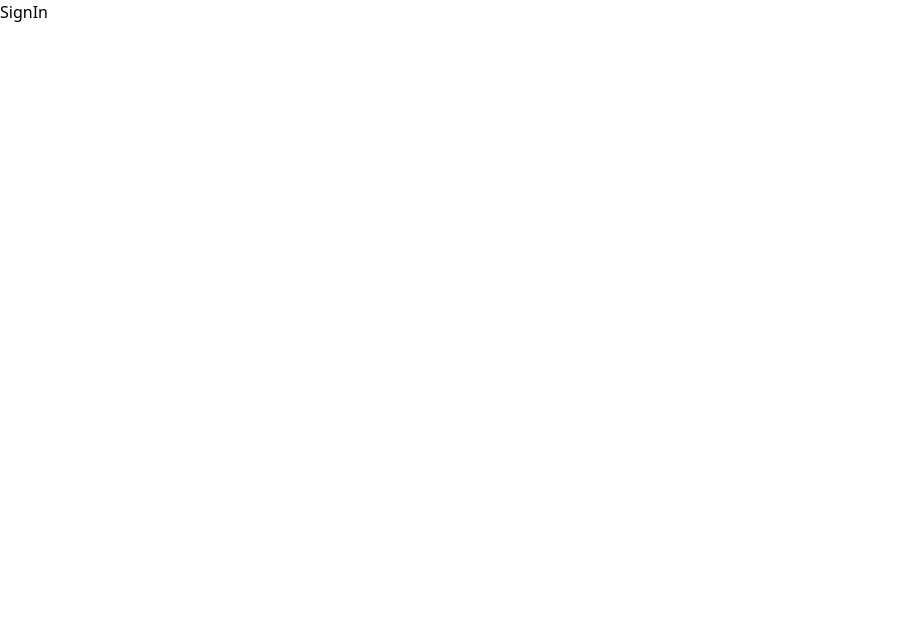
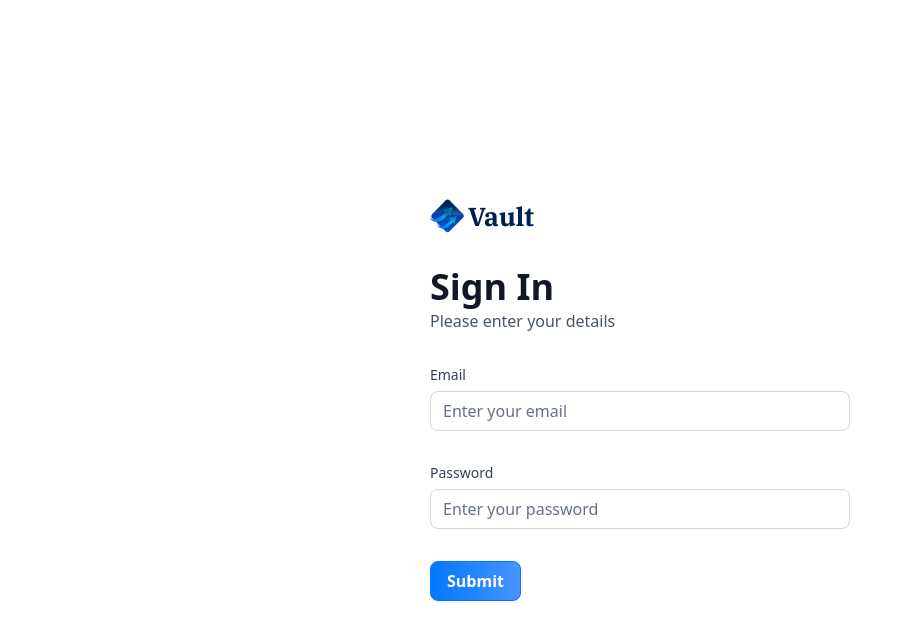
Before and after one commit to Ahtasham-ul-haq/vault, a Next.js app: page /sign-in in a window 1280 px wide. Shown: the top 640 px of the page, without its empty margins (0-912 px from the left). Built offline with nearby package versions, Linux system fonts and the light colour scheme.

Commit message:
implement login page

```diff
--- a/app/(auth)/sign-in/page.tsx
+++ b/app/(auth)/sign-in/page.tsx
@@ -1,9 +1,12 @@
-import React from 'react'
+import AuthForm from "@/components/AuthForm";
+import React from "react";
 
 const SignIn = () => {
   return (
-    <div>SignIn</div>
-  )
-}
+    <section className="flex-center size-full max-sm:px-6">
+      <AuthForm type="sign-in" />
+    </section>
+  );
+};
 
-export default SignIn
+export default SignIn;
--- a/app/(auth)/sign-up/page.tsx
+++ b/app/(auth)/sign-up/page.tsx
@@ -1,9 +1,12 @@
-import React from 'react'
+import AuthForm from "@/components/AuthForm";
+import React from "react";
 
 const SignUp = () => {
   return (
-    <div>SignUp</div>
-  )
-}
+    <section className="flex-center size-full max-sm:px-6">
+      <AuthForm type="Sign-up" />
+    </section>
+  );
+};
 
-export default SignUp
+export default SignUp;
--- /dev/null
+++ b/components/AuthForm.tsx
@@ -0,0 +1,123 @@
+"use client";
+
+import Image from "next/image";
+import Link from "next/link";
+import React, { useState } from "react";
+
+import { z } from "zod";
+import { zodResolver } from "@hookform/resolvers/zod";
+import { useForm } from "react-hook-form";
+
+import { Button } from "@/components/ui/button";
+import {
+  Form,
+  FormControl,
+  FormDescription,
+  FormField,
+  FormItem,
+  FormLabel,
+  FormMessage,
+} from "@/components/ui/form";
+import { Input } from "@/components/ui/input";
+
+const formSchema = z.object({
+  email: z.string().email(),
+  password: z.string().min(8),
+});
+
+const AuthForm = ({ type }: { type: string }) => {
+  const [user, setUser] = useState(null);
+
+  // 1. Define your form.
+  const form = useForm<z.infer<typeof formSchema>>({
+    resolver: zodResolver(formSchema),
+    defaultValues: {
+      email: "",
+      password: "",
+    },
+  });
+  // 2. Define a submit handler.
+  function onSubmit(values: z.infer<typeof formSchema>) {
+    // Do something with the form values.
+    // ✅ This will be type-safe and validated.
+    console.log(values);
+  }
+
+  return (
+    <section className="auth-form">
+      <header className="flex flex-col gap-5 md:gap-8">
+        <Link href={`/`} className="flex cursor-pointer items-center gap-1">
+          <Image src={`/icons/logo.svg`} width={34} height={34} alt="logo" />
+          <h1 className="text-26 font-ibm-plex-serif font-bold text-black-1">
+            Vault
+          </h1>
+        </Link>
+
+        <div className="flex flex-col gap-1 md:gap-3">
+          <h1 className="text-24 lg:text-36 font-semibold text-gray-900">
+            {user ? "Link Account" : type === "sign-in" ? "Sign In" : "Sign Up"}
+            <p className="text-16 font-normal text-gray-600">
+              {user
+                ? "Link your account to get started"
+                : "Please enter your details"}
+            </p>
+          </h1>
+        </div>
+      </header>
+      {user ? (
+        <div className="flex flex-col gap-4">{/* plaidLink */}</div>
+      ) : (
+        <>
+          <Form {...form}>
+            <form onSubmit={form.handleSubmit(onSubmit)} className="space-y-8">
+              <FormField
+                control={form.control}
+                name="email"
+                render={({ field }) => (
+                  <div className="form-item">
+                    <FormLabel className="form-label">Email</FormLabel>
+                    <div className="flex w-full flex-col">
+                      <FormControl>
+                        <Input
+                          placeholder="Enter your email"
+                          className="input-class"
+                          {...field}
+                        />
+                      </FormControl>
+                      <FormMessage className="form-message mt-2" />
+                    </div>
+                  </div>
+                )}
+              />
+              <FormField
+                control={form.control}
+                name="password"
+                render={({ field }) => (
+                  <div className="form-item">
+                    <FormLabel className="form-label">Password</FormLabel>
+                    <div className="flex w-full flex-col">
+                      <FormControl>
+                        <Input
+                          placeholder="Enter your password"
+                          className="input-class"
+                          type="password"
+                          {...field}
+                        />
+                      </FormControl>
+                      <FormMessage className="form-message mt-2" />
+                    </div>
+                  </div>
+                )}
+              />
+              <Button type="submit" className="form-btn">
+                Submit
+              </Button>
+            </form>
+          </Form>
+        </>
+      )}
+    </section>
+  );
+};
+
+export default AuthForm;
--- /dev/null
+++ b/components/ui/form.tsx
@@ -0,0 +1,176 @@
+import * as React from "react"
+import * as LabelPrimitive from "@radix-ui/react-label"
+import { Slot } from "@radix-ui/react-slot"
+import {
+  Controller,
+  ControllerProps,
+  FieldPath,
+  FieldValues,
+  FormProvider,
+  useFormContext,
+} from "react-hook-form"
+
+import { cn } from "@/lib/utils"
+import { Label } from "@/components/ui/label"
+
+const Form = FormProvider
+
+type FormFieldContextValue<
+  TFieldValues extends FieldValues = FieldValues,
+  TName extends FieldPath<TFieldValues> = FieldPath<TFieldValues>
+> = {
+  name: TName
+}
+
+const FormFieldContext = React.createContext<FormFieldContextValue>(
+  {} as FormFieldContextValue
+)
+
+const FormField = <
+  TFieldValues extends FieldValues = FieldValues,
+  TName extends FieldPath<TFieldValues> = FieldPath<TFieldValues>
+>({
+  ...props
+}: ControllerProps<TFieldValues, TName>) => {
+  return (
+    <FormFieldContext.Provider value={{ name: props.name }}>
+      <Controller {...props} />
+    </FormFieldContext.Provider>
+  )
+}
+
+const useFormField = () => {
+  const fieldContext = React.useContext(FormFieldContext)
+  const itemContext = React.useContext(FormItemContext)
+  const { getFieldState, formState } = useFormContext()
+
+  const fieldState = getFieldState(fieldContext.name, formState)
+
+  if (!fieldContext) {
+    throw new Error("useFormField should be used within <FormField>")
+  }
+
+  const { id } = itemContext
+
+  return {
+    id,
+    name: fieldContext.name,
+    formItemId: `${id}-form-item`,
+    formDescriptionId: `${id}-form-item-description`,
+    formMessageId: `${id}-form-item-message`,
+    ...fieldState,
+  }
+}
+
+type FormItemContextValue = {
+  id: string
+}
+
+const FormItemContext = React.createContext<FormItemContextValue>(
+  {} as FormItemContextValue
+)
+
+const FormItem = React.forwardRef<
+  HTMLDivElement,
+  React.HTMLAttributes<HTMLDivElement>
+>(({ className, ...props }, ref) => {
+  const id = React.useId()
+
+  return (
+    <FormItemContext.Provider value={{ id }}>
+      <div ref={ref} className={cn("space-y-2", className)} {...props} />
+    </FormItemContext.Provider>
+  )
+})
+FormItem.displayName = "FormItem"
+
+const FormLabel = React.forwardRef<
+  React.ElementRef<typeof LabelPrimitive.Root>,
+  React.ComponentPropsWithoutRef<typeof LabelPrimitive.Root>
+>(({ className, ...props }, ref) => {
+  const { error, formItemId } = useFormField()
+
+  return (
+    <Label
+      ref={ref}
+      className={cn(error && "text-destructive", className)}
+      htmlFor={formItemId}
+      {...props}
+    />
+  )
+})
+FormLabel.displayName = "FormLabel"
+
+const FormControl = React.forwardRef<
+  React.ElementRef<typeof Slot>,
+  React.ComponentPropsWithoutRef<typeof Slot>
+>(({ ...props }, ref) => {
+  const { error, formItemId, formDescriptionId, formMessageId } = useFormField()
+
+  return (
+    <Slot
+      ref={ref}
+      id={formItemId}
+      aria-describedby={
+        !error
+          ? `${formDescriptionId}`
+          : `${formDescriptionId} ${formMessageId}`
+      }
+      aria-invalid={!!error}
+      {...props}
+    />
+  )
+})
+FormControl.displayName = "FormControl"
+
+const FormDescription = React.forwardRef<
+  HTMLParagraphElement,
+  React.HTMLAttributes<HTMLParagraphElement>
+>(({ className, ...props }, ref) => {
+  const { formDescriptionId } = useFormField()
+
+  return (
+    <p
+      ref={ref}
+      id={formDescriptionId}
+      className={cn("text-sm text-muted-foreground", className)}
+      {...props}
+    />
+  )
+})
+FormDescription.displayName = "FormDescription"
+
+const FormMessage = React.forwardRef<
+  HTMLParagraphElement,
+  React.HTMLAttributes<HTMLParagraphElement>
+>(({ className, children, ...props }, ref) => {
+  const { error, formMessageId } = useFormField()
+  const body = error ? String(error?.message) : children
+
+  if (!body) {
+    return null
+  }
+
+  return (
+    <p
+      ref={ref}
+      id={formMessageId}
+      className={cn("text-sm font-medium text-destructive", className)}
+      {...props}
+    >
+      {body}
+    </p>
+  )
+})
+FormMessage.displayName = "FormMessage"
+
+export {
+  useFormField,
+  Form,
+  FormItem,
+  FormLabel,
+  FormControl,
+  FormDescription,
+  FormMessage,
+  FormField,
+}
--- /dev/null
+++ b/components/ui/input.tsx
@@ -0,0 +1,25 @@
+import * as React from "react"
+
+import { cn } from "@/lib/utils"
+
+export interface InputProps
+  extends React.InputHTMLAttributes<HTMLInputElement> {}
+
+const Input = React.forwardRef<HTMLInputElement, InputProps>(
+  ({ className, type, ...props }, ref) => {
+    return (
+      <input
+        type={type}
+        className={cn(
+          "flex h-10 w-full rounded-md border border-input bg-background px-3 py-2 text-sm ring-offset-background file:border-0 file:bg-transparent file:text-sm file:font-medium placeholder:text-muted-foreground focus-visible:outline-none focus-visible:ring-2 focus-visible:ring-ring focus-visible:ring-offset-2 disabled:cursor-not-allowed disabled:opacity-50",
+          className
+        )}
+        ref={ref}
+        {...props}
+      />
+    )
+  }
+)
+Input.displayName = "Input"
+
+export { Input }
--- /dev/null
+++ b/components/ui/label.tsx
@@ -0,0 +1,26 @@
+"use client"
+
+import * as React from "react"
+import * as LabelPrimitive from "@radix-ui/react-label"
+import { cva, type VariantProps } from "class-variance-authority"
+
+import { cn } from "@/lib/utils"
+
+const labelVariants = cva(
+  "text-sm font-medium leading-none peer-disabled:cursor-not-allowed peer-disabled:opacity-70"
+)
+
+const Label = React.forwardRef<
+  React.ElementRef<typeof LabelPrimitive.Root>,
+  React.ComponentPropsWithoutRef<typeof LabelPrimitive.Root> &
+    VariantProps<typeof labelVariants>
+>(({ className, ...props }, ref) => (
+  <LabelPrimitive.Root
+    ref={ref}
+    className={cn(labelVariants(), className)}
+    {...props}
+  />
+))
+Label.displayName = LabelPrimitive.Root.displayName
+
+export { Label }
--- a/package.json
+++ b/package.json
@@ -9,7 +9,9 @@
     "lint": "next lint"
   },
   "dependencies": {
+    "@hookform/resolvers": "^3.6.0",
     "@radix-ui/react-dialog": "^1.0.5",
+    "@radix-ui/react-label": "^2.0.2",
     "@radix-ui/react-slot": "^1.0.2",
     "chart.js": "^4.4.3",
     "class-variance-authority": "^0.7.0",
@@ -21,8 +23,10 @@
     "react-chartjs-2": "^5.2.0",
     "react-countup": "^6.5.3",
     "react-dom": "^18",
+    "react-hook-form": "^7.51.5",
     "tailwind-merge": "^2.3.0",
-    "tailwindcss-animate": "^1.0.7"
+    "tailwindcss-animate": "^1.0.7",
+    "zod": "^3.23.8"
   },
   "devDependencies": {
     "@types/node": "^20",
```
Also changed, not shown: 1 other file (tests, documents, lock files or other folders).
